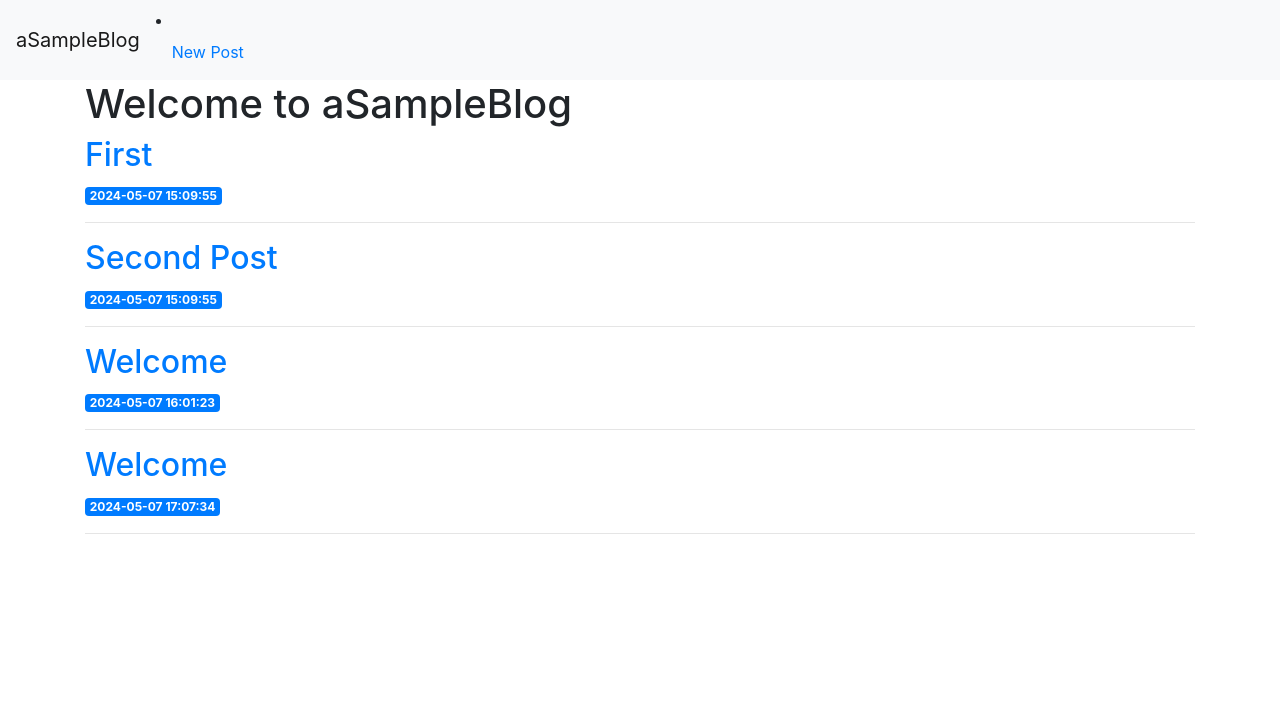
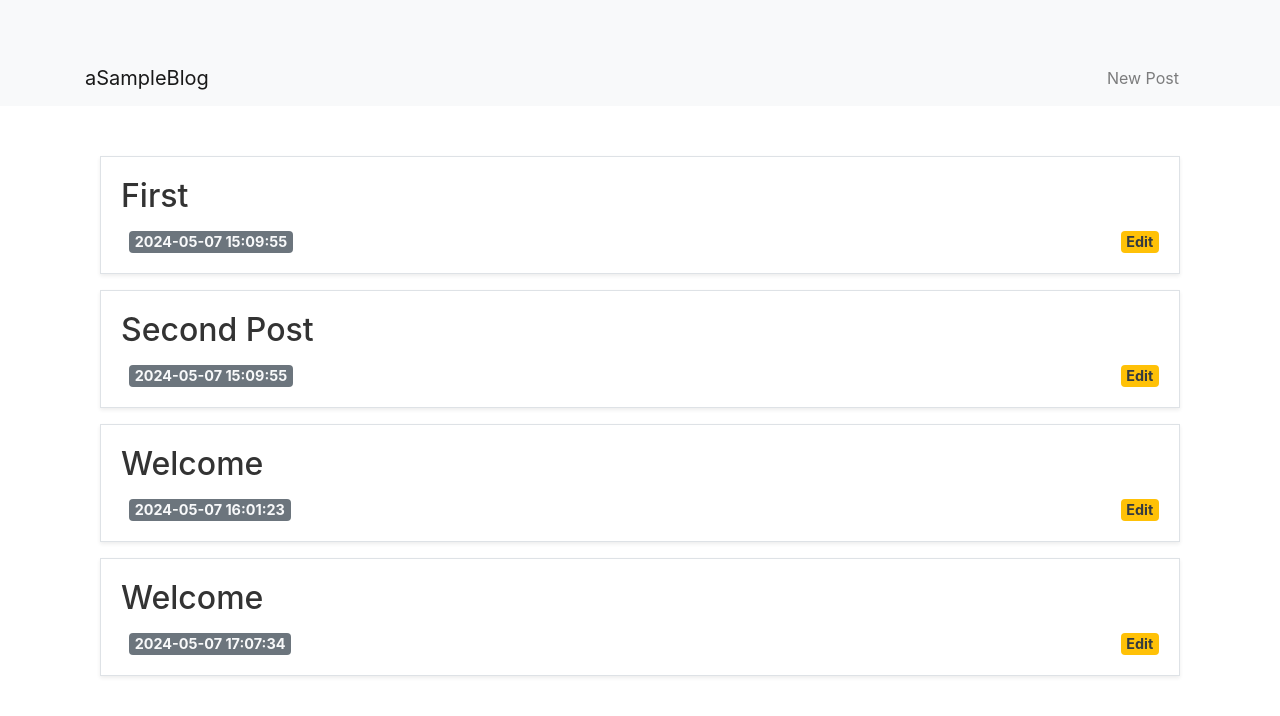
Before and after one commit to Wal72Thela/aSimpleBlog, a Flask app: page / in a window 1280 px wide. Shown: the top 716 px of the page. Run offline with Flask 3, Linux system fonts and the light colour scheme; data comes from the database, SQL or seed files in the repository; both versions use the stored data as it was after the commit; some libraries are stand-ins or nearby versions.

Commit message:
added some styiling

```diff
--- a/app.py
+++ b/app.py
@@ -54,5 +54,29 @@ def create():
     return render_template('create.html')
 
 
+@app.route('/<int:id>/edit', methods=('GET', 'POST'))
+def edit(id):
+    post = get_post(id)
+
+    if request.method == 'POST':
+        title = request.form['title']
+        content = request.form['content']
+
+        if not title:
+            flash("Title required!")
+        else:
+            connector = db_connection()
+            connector.execute('UPDATE posts SET title = ?, content = ?'
+                         ' WHERE id = ?',
+                         (title, content, id))
+
+            connector.commit()
+            connector.close()
+            return redirect(url_for('index'))
+
+    return render_template('edit.html', post=post)
+
+
+
 if __name__ == "__main__":
     app.run(debug=True)
--- a/static/css/style.css
+++ b/static/css/style.css
@@ -1,6 +1,160 @@
 h1 {
     border: 2px #eee solid;
-    color: brown;
+    color: blue;
     text-align: center;
     padding: 10px;
 }
+
+.card-title {
+    font-size: 1.0rem; /* Adjust for desired size */
+    color: #333; /* Example color, choose a suitable one */
+}
+
+
+.card-title-link {
+    /* Other styles for the link */
+    transition: transform 0.2s ease-in-out; /* Animation properties */
+  }
+
+  .card-title-link:hover {
+    transform: scale(1.05); /* Animation effect on hover */
+}
+
+
+.btn-gold {
+    background-color: #DAA520; /* Gold color code */
+    color: #000; /* Black text color */
+    border-color: #DAA520; /* Gold border color */
+    /* Add other styles for button (optional) */
+}
+
+
+
+
+
+
+
+
+
+/* Style for main page */
+
+.card {
+    transition: box-shadow 0.3s;
+}
+
+.card:hover {
+    box-shadow: 0 4px 8px rgba(0, 0, 0, 0.1);
+}
+
+.card-title {
+    font-size: 1.5rem;
+    margin-bottom: 0.5rem;
+}
+
+.badge {
+    font-size: 0.9rem;
+    margin-left: 0.5rem;
+}
+
+/* Adjust margin for badges */
+.badge + .badge {
+    margin-left: 1rem;
+}
+
+/* Style for create post form */
+.container {
+    margin-top: 50px;
+}
+
+.form-group {
+    margin-bottom: 30px;
+}
+
+.form-control {
+    border-radius: 0; /* Remove border radius */
+}
+
+.btn-primary {
+    border-radius: 0; /* Remove border radius */
+    transition: all 0.3s;
+}
+
+.btn-primary:hover {
+    background-color: #ff9900; /* Change background color on hover */
+    border-color: #ff9900; /* Change border color on hover */
+}
+/* Style for post view */
+.container {
+    margin-top: 50px;
+}
+
+.card {
+    border-radius: 0; /* Remove border radius */
+    border: 1px solid #dee2e6; /* Add border */
+    margin-bottom: 30px;
+}
+
+.card-title {
+    font-size: 2rem;
+    margin-bottom: 1rem;
+}
+
+.card-text {
+    font-size: 1.2rem;
+    line-height: 1.6;
+}
+
+.badge {
+    font-size: 0.9rem;
+    margin-left: 0.5rem;
+}
+
+/* Adjust margin for badges */
+.badge + .badge {
+    margin-left: 1rem;
+}
+
+
+.btn-custom {
+    background-color: #ff9900; /* Orange color */
+    border-color: #ff9900; /* Border color */
+}
+
+/* Animation for button */
+.btn-animated {
+    transition: all 0.3s ease-in-out;
+}
+
+.btn-animated:hover {
+    transform: scale(1.1); /* Scale the button on hover */
+    box-shadow: 0 0 10px rgba(0, 0, 0, 0.2); /* Add shadow on hover */
+}
+
+
+/* Custom button color */
+.btn-custom {
+    background-color: #ff9900; /* Orange color */
+    border-color: #ff9900; /* Border color */
+}
+
+/* Animation for button */
+.btn-animated {
+    transition: all 0.3s ease-in-out;
+}
+
+.btn-animated:hover {
+    transform: scale(1.1); /* Scale the button on hover */
+    box-shadow: 0 0 10px rgba(0, 0, 0, 0.2); /* Add shadow on hover */
+}
+
+/* Adjust navbar spacing and links */
+.navbar-nav .nav-link {
+    padding: 0.5rem 1rem;
+    margin: 0 0.5rem;
+    color: #333; /* Text color */
+    transition: color 0.3s; /* Smooth color transition */
+}
+
+.navbar-nav .nav-link:hover {
+    color: #ff9900; /* Orange color on hover */
+}
--- a/templates/index.html
+++ b/templates/index.html
@@ -1,13 +1,20 @@
 {% extends 'layout.html' %}
 {% block content %}
-    <h1>{% block title %} Welcome to aSampleBlog {% endblock %}</h1>
+<div class="container">
+    <!-- <h1 class="mt-4 mb-4 text-center">{% block title %} Welcome to aSampleBlog {% endblock %}</h1> -->
+
     {% for post in posts %}
-        <a href="{{ url_for('post', post_id=post['id']) }}">
-            <h2>
-                {{ post['title'] }}
-            </h2>
-        </a>
-        <span class="badge badge-primary">{{ post['created'] }}</span>
-        <hr>
+        <div class="card mb-3 shadow-sm">
+            <div class="card-body">
+                <a href="{{ url_for('post', post_id=post['id']) }}" class="card-title-link">
+                    <h4 class="card-title">{{ post['title'] }}</h4>
+                </a>
+                <div class="d-flex justify-content-between align-items-center">
+                    <span class="badge bg-secondary text-light">{{ post['created'] }}</span>
+                    <a href="{{ url_for('edit', id=post['id']) }}" class="badge bg-warning text-dark">Edit</a>
+                </div>
+            </div>
+        </div>
     {% endfor %}
+</div>
 {% endblock %}
--- a/templates/layout.html
+++ b/templates/layout.html
@@ -7,14 +7,25 @@
     <!-- Bootstrap CSS -->
     <link rel="stylesheet" href="https://stackpath.bootstrapcdn.com/bootstrap/4.3.1/css/bootstrap.min.css" integrity="sha384-ggOyR0iXCbMQv3Xipma34MD+dH/1fQ784/j6cY/iJTQUOhcWr7x9JvoRxT2MZw1T" crossorigin="anonymous">
     <title>{% block title %} {% endblock %}</title>
+    <!-- Link to external CSS file -->
+    <link rel="stylesheet" href="{{ url_for('static', filename='css/style.css') }}">
 </head>
 <body>
 <nav class="navbar navbar-expand-md navbar-light bg-light">
+    <div class="container">
         <a class="navbar-brand" href="{{ url_for('index')}}">aSampleBlog</a>
-            <!-- ... (navbar code) ... -->
+        <button class="navbar-toggler" type="button" data-toggle="collapse" data-target="#navbarNav" aria-controls="navbarNav" aria-expanded="false" aria-label="Toggle navigation">
+            <span class="navbar-toggler-icon"></span>
+        </button>
+        <div class="collapse navbar-collapse" id="navbarNav">
+            <ul class="navbar-nav ml-auto">
                 <li class="nav-item">
                     <a class="nav-link" href="{{url_for('create')}}">New Post</a>
                 </li>
+                <!-- Add more navigation links as needed -->
+            </ul>
+        </div>
+    </div>
 </nav>
 {% for message in get_flashed_messages() %}
 <div class="alert alert-danger">{{ message }}</div>
```
Also changed, not shown: templates/create.html (+6 -7 lines), templates/edit.html (added, +26 -0 lines), templates/post.html (+9 -3 lines), database.db. Lines whose indentation alone changed are shown as unchanged.
